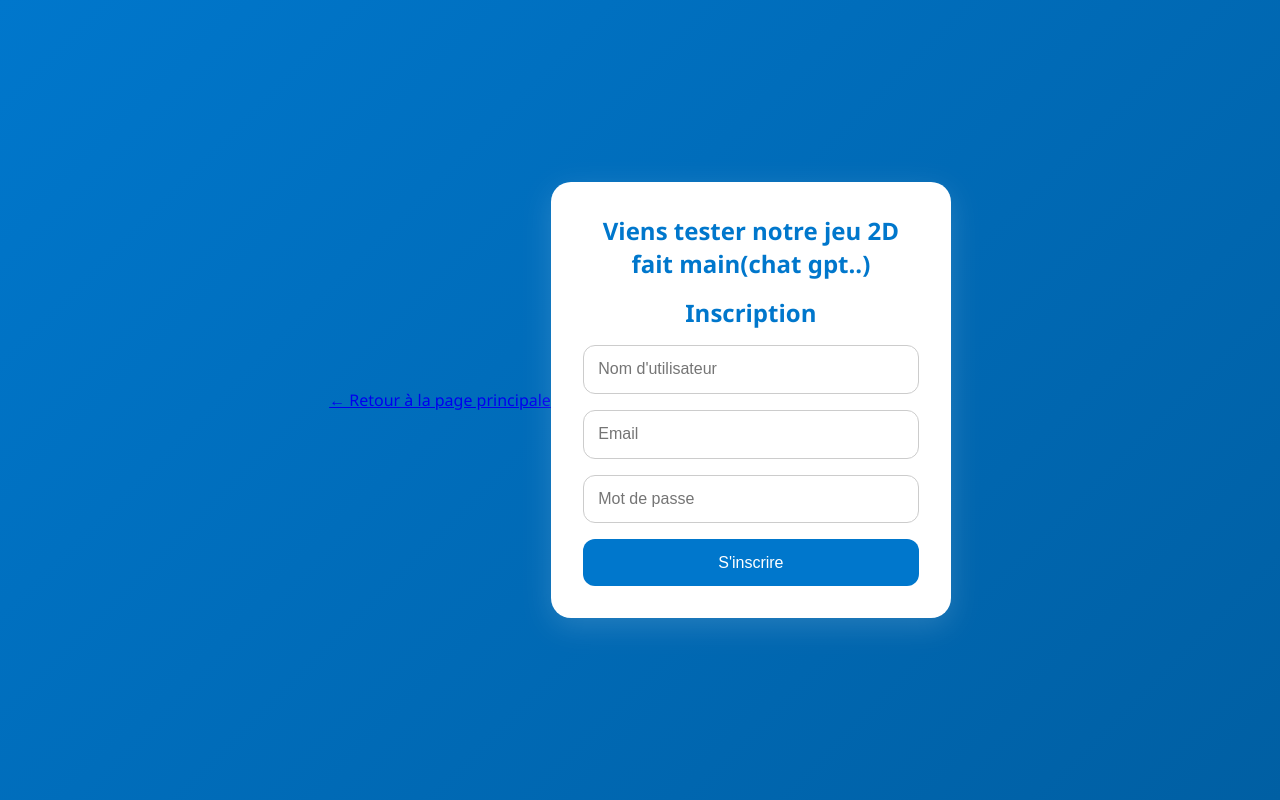
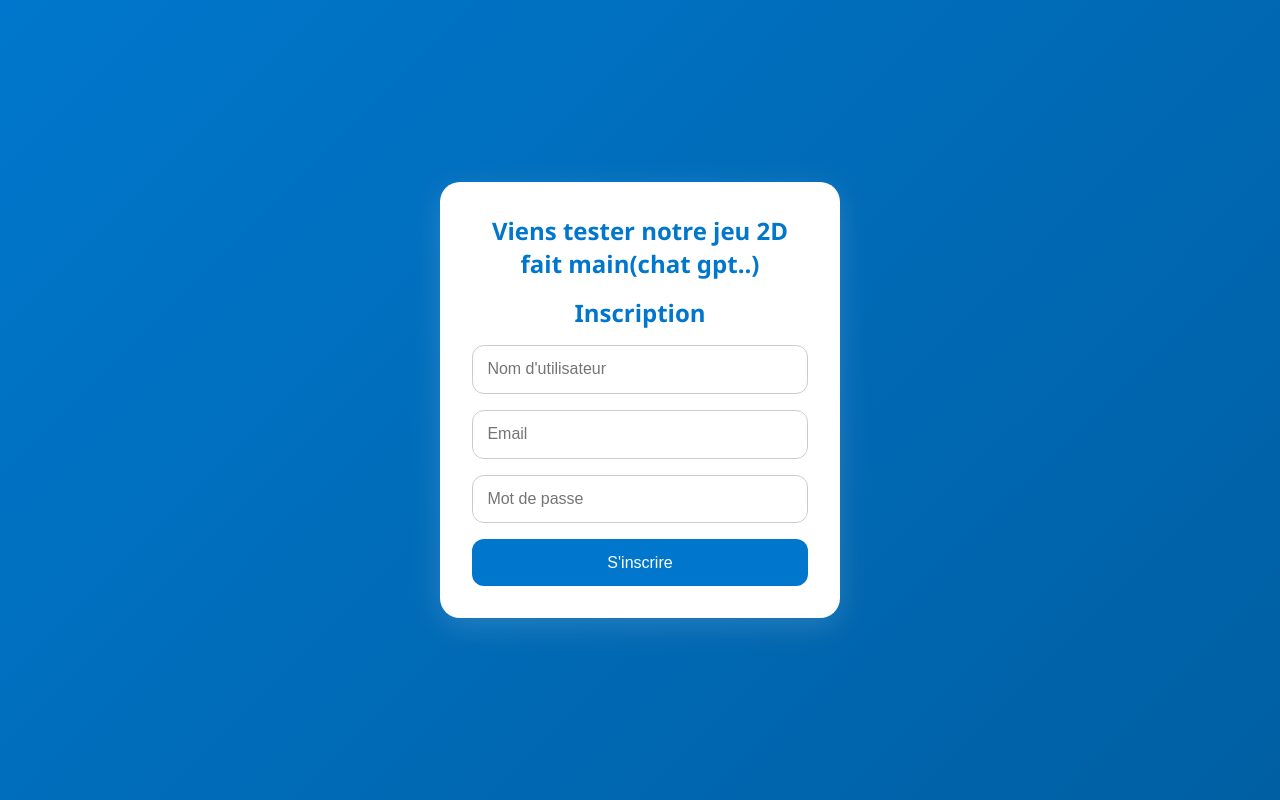
Before and after one commit to Mafrix07/NoEdit, a plain HTML site: page index.html in a window 1280 px wide. Drawn offline with nearby package versions, Linux system fonts and the light colour scheme.

Commit message:
Update index.html

```diff
--- a/index.html
+++ b/index.html
@@ -5,7 +5,7 @@
   <meta name="viewport" content="width=device-width, initial-scale=1.0"/>
   <title>Formulaire de Connexion</title>
   <link rel="stylesheet" href="style.css" />
-  <a href="index.html" class="back-home">← Retour à la page principale</a>
+
 
 </head>
 <body>
```
